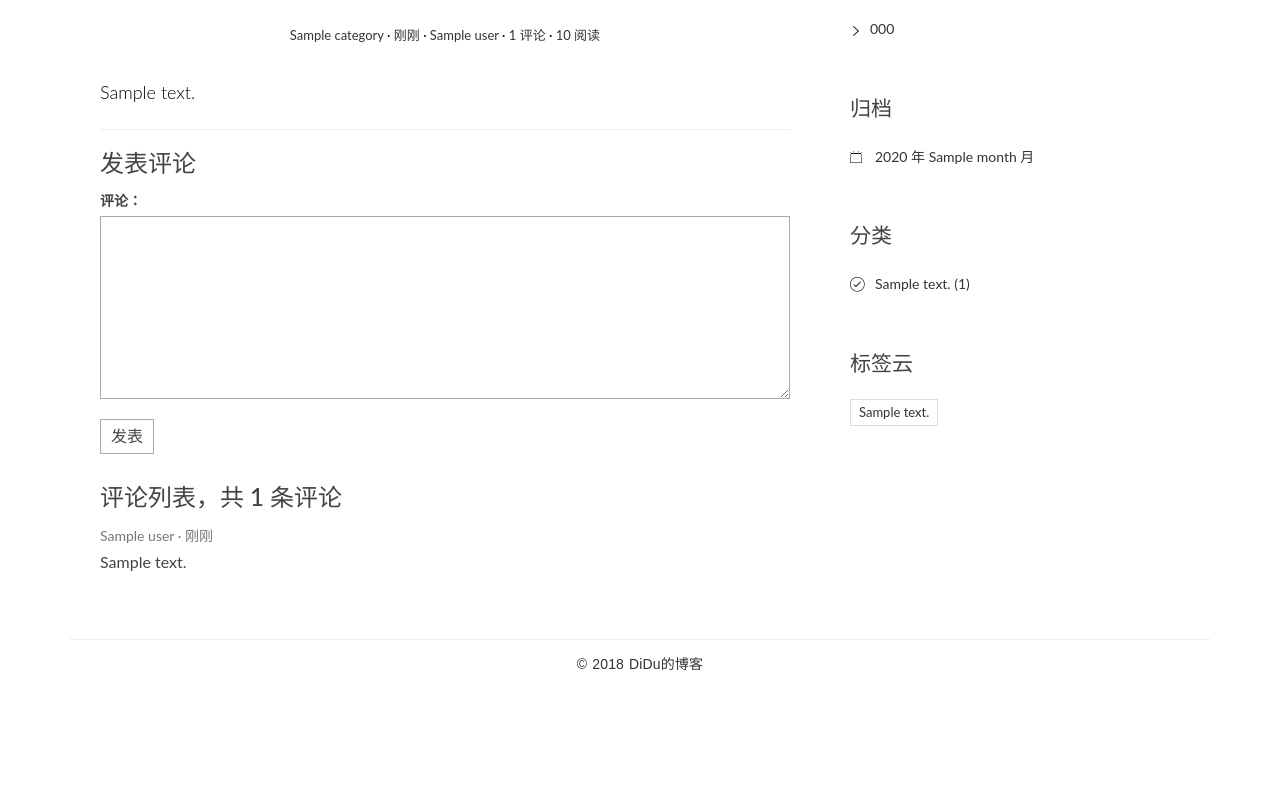
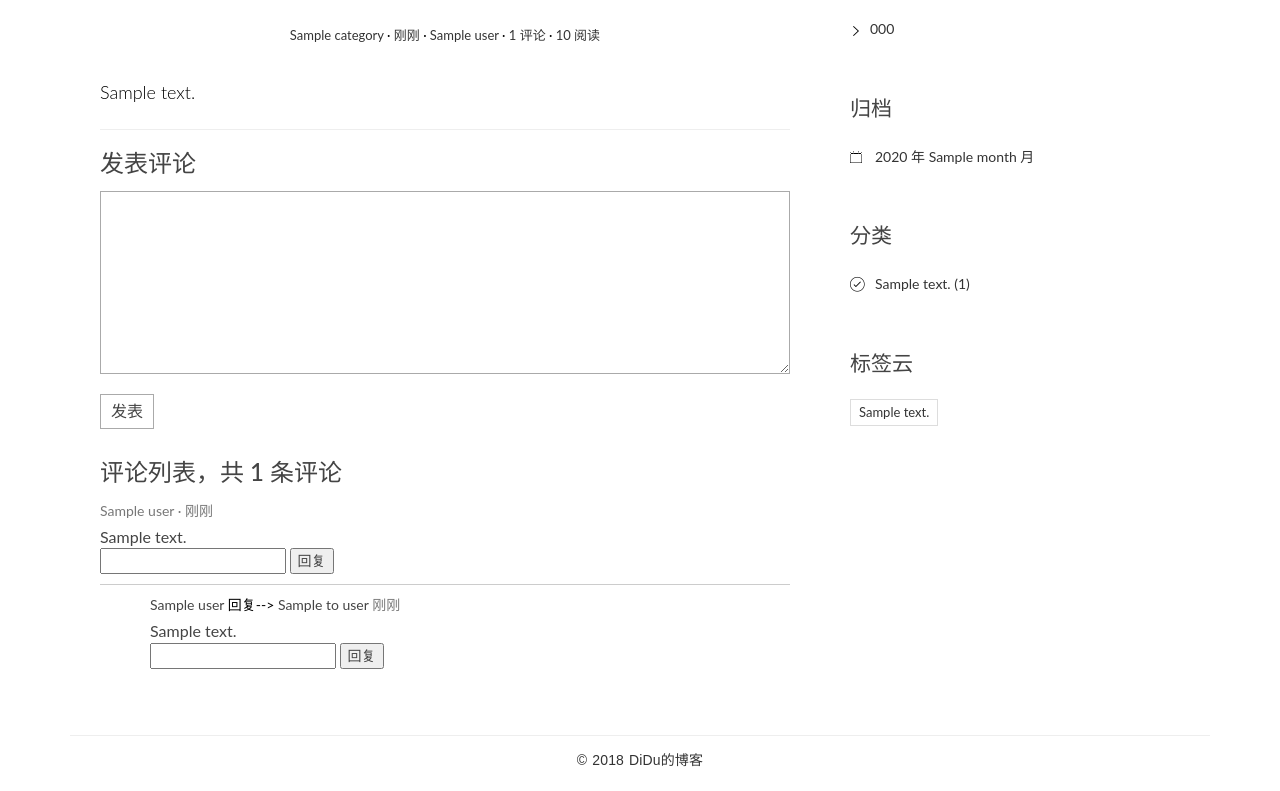
Before and after one commit to didudidudidu/blog, a Django app: template templates/sub-single.html in a window 1280 px wide. Shown: the part 207-998 px from the top of the page. Before the commit the page ends 878 px from the top, so only its background shows below. Run offline with Django 3.2, Linux system fonts and the light colour scheme; the template is opened without the code that fills it: most values are stand-ins (such as "Sample title", 1, 10 or a date in 2020); some libraries are stand-ins or nearby versions.

Commit message:
添加评论回复功能

```diff
--- a/apps/users/views.py
+++ b/apps/users/views.py
@@ -37,6 +37,7 @@ class LoginView(View):
                 {"login_form": login_from}
             )
 
+
 class LogoutView(View):
     """
     用户登出
--- a/blog/urls.py
+++ b/blog/urls.py
@@ -17,7 +17,7 @@ from django.contrib import admin
 from django.urls import path, include
 from django.views.generic import TemplateView
 
-from blog_app.views import IndexView, ArticleView, BlogListView, CommentsView
+from blog_app.views import IndexView, ArticleView, BlogListView, CommentsView, ReplyView
 from users.views import LoginView, LogoutView
 
 urlpatterns = [
@@ -26,6 +26,7 @@ urlpatterns = [
     path('blog/', BlogListView.as_view(), name='blog'),
     path('article/<id>/', ArticleView.as_view(), name='article'),
     path('api/comments/', CommentsView.as_view(), name='comments'),
+    path('api/reply/', ReplyView.as_view(), name='reply'),
     path('about/', TemplateView.as_view(template_name='sub-about.html'), name='about'),
     path('contact/', TemplateView.as_view(template_name='sub-contact.html'), name='contact'),
     path('login/', LoginView.as_view(), name='login'),
--- a/static/css/custom.css
+++ b/static/css/custom.css
@@ -863,8 +863,8 @@ img {
 
 .comment-item:not(:last-child) {
     border-bottom: 1px #ccc solid;
-    margin-bottom: 20px;
-    padding-bottom: 20px;
+    margin-bottom: 10px;
+    padding-bottom: 10px;
 }
 
 .comment-item .nickname,
--- a/templates/blog-base.html
+++ b/templates/blog-base.html
@@ -91,7 +91,7 @@
                 <div class="widget widget-archives">
                     <h3 class="widget-title">归档</h3>
                     <ul>
-                        {% for time in archiving_sum %}
+                        {% for time in archiving %}
                             <li>
                                 <a href="{% url 'index' %}?year={{ time.year }}&month={{ time.month }}">{{ time.year }} 年 {{ time.month }} 月</a>
                             </li>
@@ -123,7 +123,7 @@
                     <ul>
                         {% for tag in all_tag %}
                             <li>
-                                <a href="#">{{ tag.text }}</a>
+                                <a href="{% url 'index' %}?tag={{ tag.text }}">{{ tag.text }}</a>
                             </li>
                         {% empty %}
                             <li>
--- a/templates/sub-single.html
+++ b/templates/sub-single.html
@@ -23,22 +23,50 @@
             <h3>发表评论</h3>
             <div class="row comment-form">
                 <div class="col-md-12">
-                    <label for="id_comment">评论：</label>
                     <textarea id="id_comment" required></textarea>
                     <button type="submit" class="comment-btn" id="form_comments">发表</button>
                 </div>
             </div>
             <div class="comment-list-panel">
-                <h3>评论列表，共 <span>{{ article.comments_num }}</span> 条评论</h3>
+                <h3>评论列表，共 <span>{{ article.get_comments_num }}</span> 条评论</h3>
                 {% for comment in comment_list %}
                     <ul class="comment-list list-unstyled">
                         <li class="comment-item">
                             <span class="nickname">{{ comment.user.nick_name }}<span style="color: #31b0d5">{% if comment.user == article.user %}(作者){% endif %}</span></span>
                             <time class="submit-date" datetime="2012-11-09T23:15:57+00:00">{{ comment.created_time|handel_time }}</time>
+{#                            <button>回复</button>#}
                             <div class="text">
                                 {{ comment.text | safe }}
                             </div>
+                            <form action="{% url 'reply' %}" method="post">
+                                    <input name="to_user_id" value="{{ comment.user.id }}" style="display: none"/>
+                                    <input name="comments_id" value="{{ comment.id }}" style="display: none"/>
+                                    <input name="reply_text"/>
+                                    <button type="submit">回复</button>
+                                    {% csrf_token %}
+                            </form>
                         </li>
+                        {% for reply in comment.reply %}
+                            <li class="comment-item" style="margin-left:50px;">
+                                <span>{{ reply.user.nick_name }}<span style="color: #31b0d5">{% if reply.user == article.user %}(作者){% endif %}</span></span>
+                                {% if reply.to_user != comment.user %}
+                                    <span style="color: #000000">回复--></span>
+                                    <span>{{ reply.to_user.nick_name }}<span style="color: #31b0d5">{% if reply.to_user == article.user %}(作者){% endif %}</span></span>
+                                {% endif %}
+                                <time class="submit-date" datetime="2012-11-09T23:15:57+00:00">{{ reply.reply_time|handel_time }}</time>
+{#                                <button>回复</button>#}
+                                <div class="text">
+                                    {{ reply.text | safe }}
+                                </div>
+                                <form action="{% url 'reply' %}" method="post">
+                                    <input name="to_user_id" value="{{ reply.user.id }}" style="display: none"/>
+                                    <input name="comments_id" value="{{ comment.id }}" style="display: none"/>
+                                    <input name="reply_text"/>
+                                    <button type="submit">回复</button>
+                                    {% csrf_token %}
+                                </form>
+                            </li>
+                        {% endfor %}
                     </ul>
                 {% endfor %}
             </div>
```
Also changed, not shown: apps/blog_app/admin.py (+11 -1 lines), apps/blog_app/contexts.py (+8 -3 lines), apps/blog_app/models.py (+21 -2 lines), apps/blog_app/views.py (+32 -7 lines), blog/settings.py (+17 -0 lines), apps/blog_app/migrations/0003_auto_20181016_2312.py (added), apps/blog_app/migrations/0004_comments_reply_list.py (added), apps/blog_app/migrations/0005_auto_20181017_0002.py (added).
